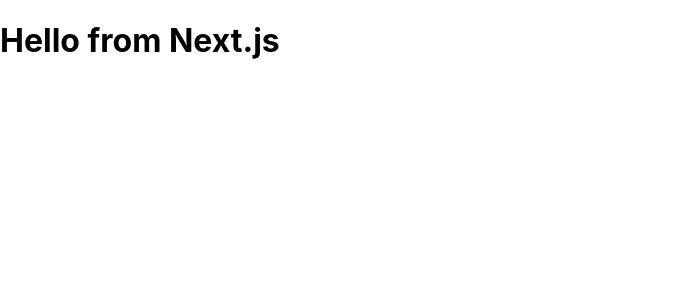
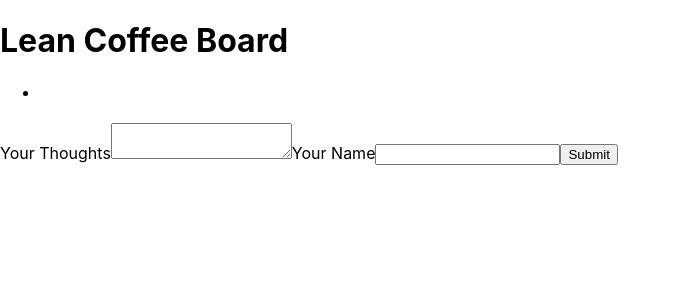
Before and after one commit to onebarloop/lean-coffee-board, a Next.js app: page / in a window 1280 px wide. Shown: the top 300 px of the page, without its empty margins (0-681 px from the left). Built offline with nearby package versions, Linux system fonts and the light colour scheme.

Commit message:
Form works, List renders. Now switching to branch XD

```diff
--- /dev/null
+++ b/components/Card/Card.js
@@ -0,0 +1,14 @@
+import { nanoid } from "nanoid";
+export default function Card({ entries }) {
+  return (
+    <ul>
+      {entries.map((entry) => (
+        <li key={nanoid()}>
+          {" "}
+          <p>{entry.thoughts}</p>
+          <p>{entry.name}</p>
+        </li>
+      ))}
+    </ul>
+  );
+}
--- /dev/null
+++ b/components/Form/Form.js
@@ -0,0 +1,21 @@
+export default function Form({ onNewEntry }) {
+  const submit = (event) => {
+    event.preventDefault();
+    onNewEntry({
+      name: event.target.elements.name.value,
+      thoughts: event.target.elements.thoughts.value,
+    });
+  };
+
+  return (
+    <form onSubmit={submit}>
+      <label htmlFor="thoughts">Your Thoughts</label>
+      <textarea id="thoughts" name="thoughts"></textarea>
+      <label htmlFor="name" name="name">
+        Your Name
+      </label>
+      <input id="name" name="name>"></input>
+      <button>Submit</button>
+    </form>
+  );
+}
--- /dev/null
+++ b/components/Header/Header.js
@@ -0,0 +1,3 @@
+export default function Header() {
+  return <h1>Lean Coffee Board</h1>;
+}
--- a/package.json
+++ b/package.json
@@ -14,6 +14,7 @@
   "dependencies": {
     "eslint": "8.28.0",
     "eslint-config-next": "13.0.5",
+    "nanoid": "^4.0.0",
     "next": "13.0.5",
     "react": "18.2.0",
     "react-dom": "18.2.0",
--- a/pages/index.js
+++ b/pages/index.js
@@ -1,7 +1,30 @@
+import Card from "../components/Card/Card";
+import Form from "../components/Form/Form";
+import Header from "../components/Header/Header";
+import { useState } from "react";
+
 export default function HomePage() {
+  const [entries, setEntries] = useState([{ name: "", entry: "" }]);
+
+  const handleNewEntry = (newEntry) => {
+    setEntries([{ ...newEntry }, ...entries]);
+  };
+
+  console.log(entries);
+
   return (
-    <div>
-      <h1>Hello from Next.js</h1>
-    </div>
+    <>
+      <Header />
+      <Card entries={entries} />
+      <Form onNewEntry={handleNewEntry} />
+    </>
   );
 }
+
+// function handleCreateEntry(data) {
+//   const newEntry = data;
+//   setEntries([
+//     { isFavourite: false, id: nanoid(), date: actualDate, ...newEntry },
+//     ...entries,
+//   ]);
+// }
```
Also changed, not shown: 1 other file (tests, documents, lock files or other folders).
